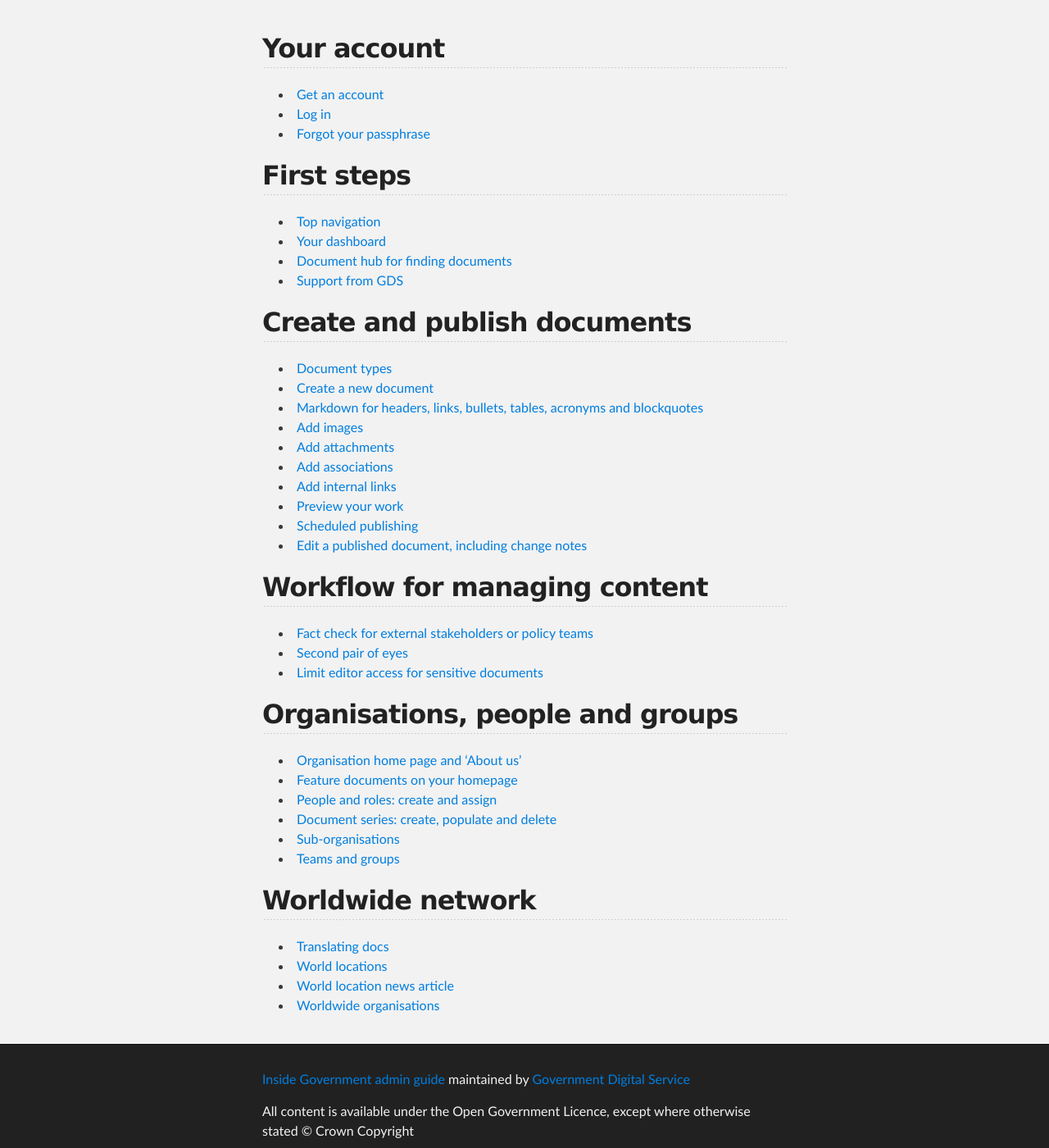
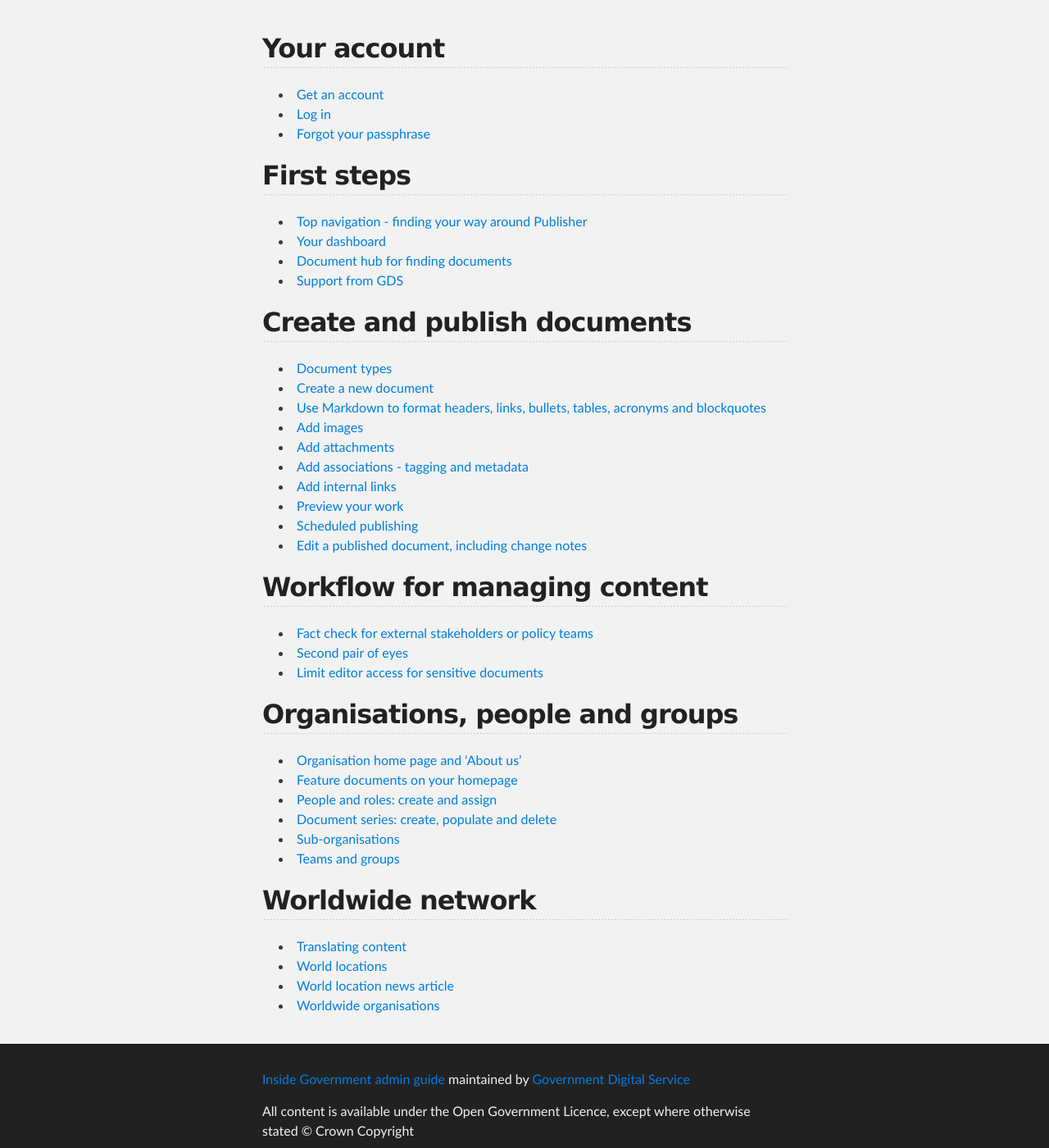
Before and after one commit to alphagov/inside-government-admin-guide, a Jekyll site: the page built from index.md, in a window 1280 px wide and 1400 px high, scrolled down 252 px. Shown: the whole window at 82% size. Built offline with Jekyll 4.4.1, drawn with Linux system fonts in a browser that asks for light colours.

Commit message:
Update index.md

```diff
--- a/index.md
+++ b/index.md
@@ -10,7 +10,7 @@ title: Inside Government Admin Guide - Index
 
 
 ## First steps
-* [Top navigation](first-steps/top-navigation.html)
+* [Top navigation - finding your way around Publisher](first-steps/top-navigation.html)
 * [Your dashboard](first-steps/your-dashboard.html)
 * [Document hub for finding documents](first-steps/document-hub.html)
 * [Support from GDS](first-steps/support-from-GDS.html)
@@ -19,10 +19,10 @@ title: Inside Government Admin Guide - Index
 ## Create and publish documents
 * [Document types](creating-documents/document-types.html)
 * [Create a new document](creating-documents/create-a-new-doc.html)
-* [Markdown for headers, links, bullets, tables, acronyms and blockquotes](creating-documents/markdown.html)
+* [Use Markdown to format headers, links, bullets, tables, acronyms and blockquotes](creating-documents/markdown.html)
 * [Add images](creating-documents/add-images.html)
 * [Add attachments](creating-documents/add-attachments.html)
-* [Add associations](creating-documents/add-associations.html)
+* [Add associations - tagging and metadata](creating-documents/add-associations.html)
 * [Add internal links](creating-documents/add-links.html)
 * [Preview your work](creating-documents/preview-your-work.html)
 * [Scheduled publishing](creating-documents/scheduled-publishing.html)
@@ -45,7 +45,7 @@ title: Inside Government Admin Guide - Index
 
 
 ## Worldwide network
-* [Translating docs](worldwide-network/translating-docs.html)
+* [Translating content](worldwide-network/translating-docs.html)
 * [World locations](worldwide-network/world-locations.html)
 * [World location news article](worldwide-network/world-location-news-article.html)
 * [Worldwide organisations](worldwide-network/worldwide-organisations.html)
```
